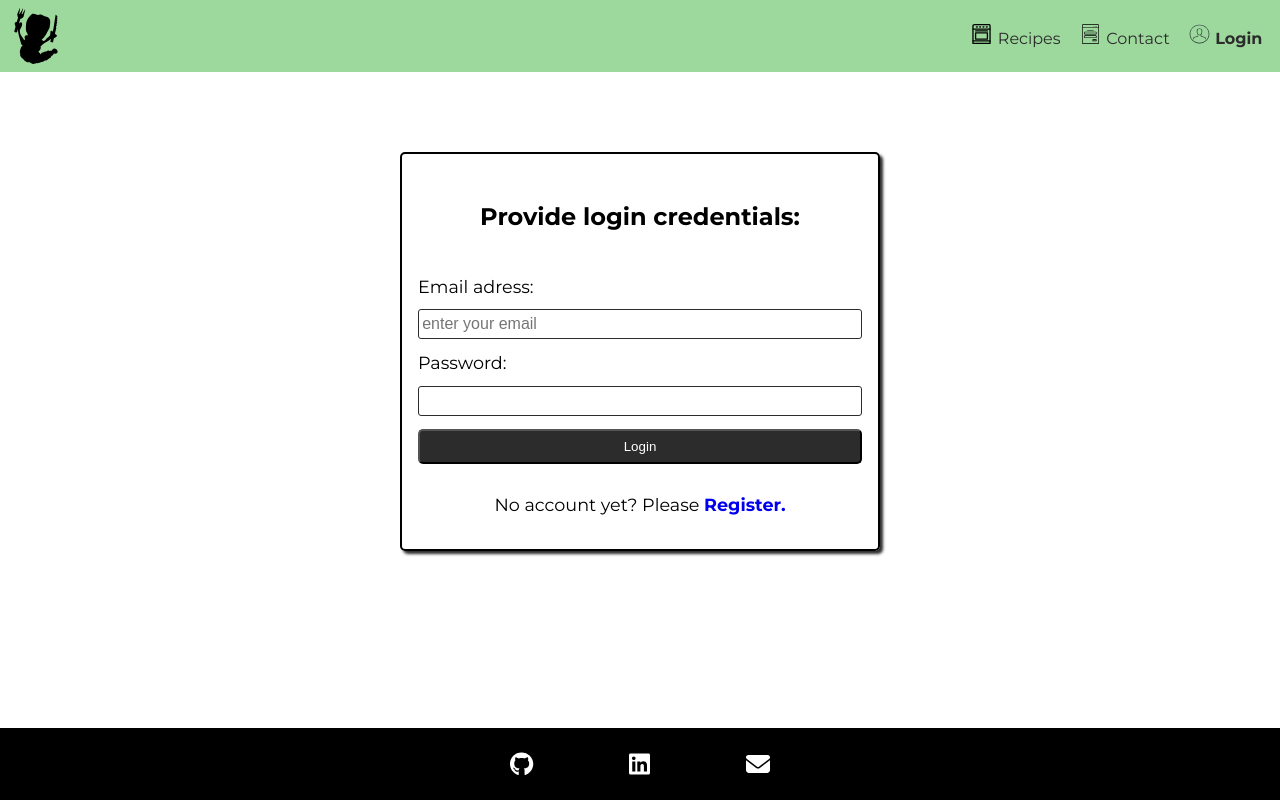
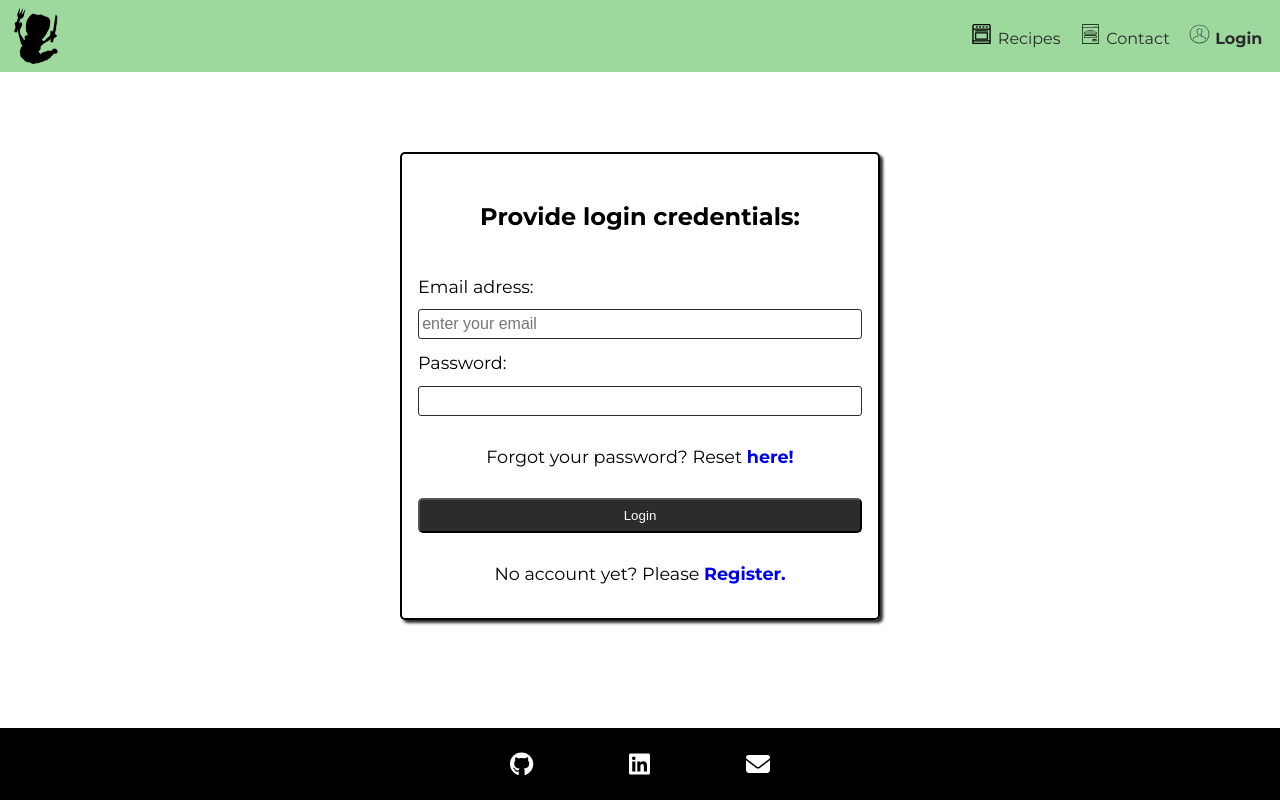
Before and after one commit to RZajacc/ForkIt_2.0, a React (Vite) app: page /login in a window 1280 px wide. Built offline with nearby package versions, Linux system fonts and the light colour scheme; no server answers.

Commit message:
created a reset password link and componenent. Also created a path to it in router

```diff
--- a/src/App.tsx
+++ b/src/App.tsx
@@ -15,6 +15,7 @@ import ProtectedRoute from "./components/ProtectedRoute";
 import "./style/global.scss";
 // Loaders
 import { loader as recipeLoader } from "./loaders/RecipeDetails.Loader";
+import ResetPassword from "./views/ResetPassword";
 
 function App() {
   const router = createBrowserRouter([
@@ -60,6 +61,10 @@ function App() {
           path: "register",
           element: <Register />,
         },
+        {
+          path: "reset",
+          element: <ResetPassword />,
+        },
       ],
     },
   ]);
--- a/src/views/LogIn.tsx
+++ b/src/views/LogIn.tsx
@@ -73,6 +73,11 @@ function LogIn() {
           <label htmlFor="password">Password:</label>
           <input type="password" name="password" required />
           <p className={loginErrClass}>{loginErr}</p>
+          {/* PASSWORD RESET */}
+          <p>
+            Forgot your password? Reset <Link to={"../reset"}>here!</Link>
+          </p>
+          {/* SUBMIT LOGIN */}
           <button type="submit">Login</button>
           {!emailVer ? (
             <p className="login-status">
@@ -81,11 +86,11 @@ function LogIn() {
           ) : (
             ""
           )}
-
           <p>
             No account yet? Please <Link to={"../register"}>Register.</Link>
           </p>
         </form>
+        <form></form>
       </main>
     </>
   );
--- /dev/null
+++ b/src/views/ResetPassword.tsx
@@ -0,0 +1,11 @@
+function ResetPassword() {
+  return (
+    <>
+      <main>
+        <div>ResetPassword</div>
+      </main>
+    </>
+  );
+}
+
+export default ResetPassword;
```
